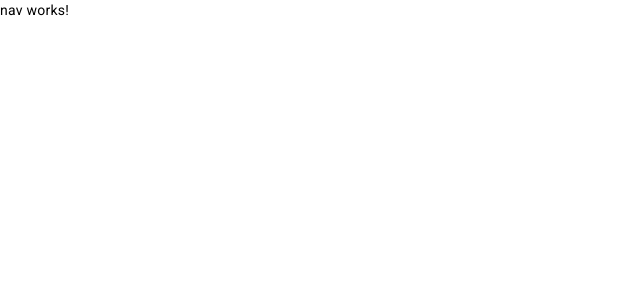
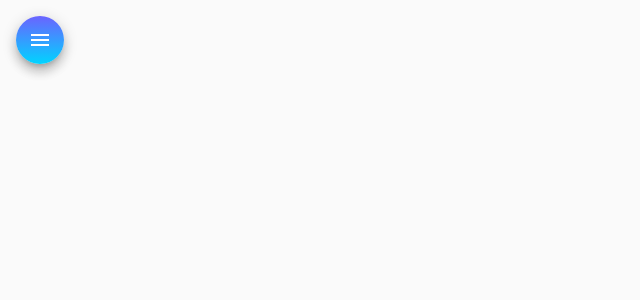
Before and after one commit to LuanDevReis/helpdesk-front, an Angular app: page / in a window 1280 px wide. Shown: the top 300 px of the page, without its empty margins (0-640 px from the left). Built offline with nearby package versions, Linux system fonts and the light colour scheme.

Commit message:
HTML e CSS  para componente NAV

```diff
--- a/src/app/components/nav/nav.component.css
+++ b/src/app/components/nav/nav.component.css
@@ -0,0 +1,30 @@
+.container{
+  height: 100%;
+  width: 100%;
+}
+
+.sidenav{
+  width: 13rem;
+  color: white;
+   background: linear-gradient(180deg, rgba(107,99,255,1) 0%, rgba(0,212,255,1) 100%);
+}
+
+img {
+  width: 100%;
+  height: 7rem;
+  margin: .8rem auto 1rem auto;
+}
+
+.sidenav a {
+  color:white;
+}
+
+.sidenav i {
+  margin-right: .6rem;
+}
+
+.menu {
+  margin: 1rem 0 0 1rem;
+  color: white;
+   background: linear-gradient(180deg, rgba(107,99,255,1) 0%, rgba(0,212,255,1) 100%);
+}
--- a/src/app/components/nav/nav.component.html
+++ b/src/app/components/nav/nav.component.html
@@ -1 +1,34 @@
-<p>nav works!</p>
+<mat-drawer-container class="container" autosize>
+  <mat-drawer #drawer class="sidenav" mode="side">
+    <img src="assets/img/side-image.svg" alt="Imagem de navegação">
+   <mat-nav-list class="nav-list">
+    <a mat-list-item routerLink="/">
+        <i class="material-icons">home</i>
+        Home
+    </a>
+     <a mat-list-item routerLink="/">
+        <i class="material-icons">account_circle</i>
+        Técnicos
+    </a>
+     <a mat-list-item routerLink="/">
+        <i class="material-icons">person</i>
+        Clientes
+    </a>
+     <a mat-list-item routerLink="/">
+        <i class="material-icons">code</i>
+        Github
+    </a>
+     <a mat-list-item routerLink="/">
+        <i class="material-icons">logout</i>
+        Logout
+    </a>
+   </mat-nav-list>
+  </mat-drawer>
+
+  <div class="sidenav-content">
+    <button class="menu mat-elevation-z8" (click)="drawer.toggle()" mat-icon-button>
+      <mat-icon>menu</mat-icon>
+    </button>
+  </div>
+
+</mat-drawer-container>
```
Also changed, not shown: src/assets/img/side-image.svg (added).
